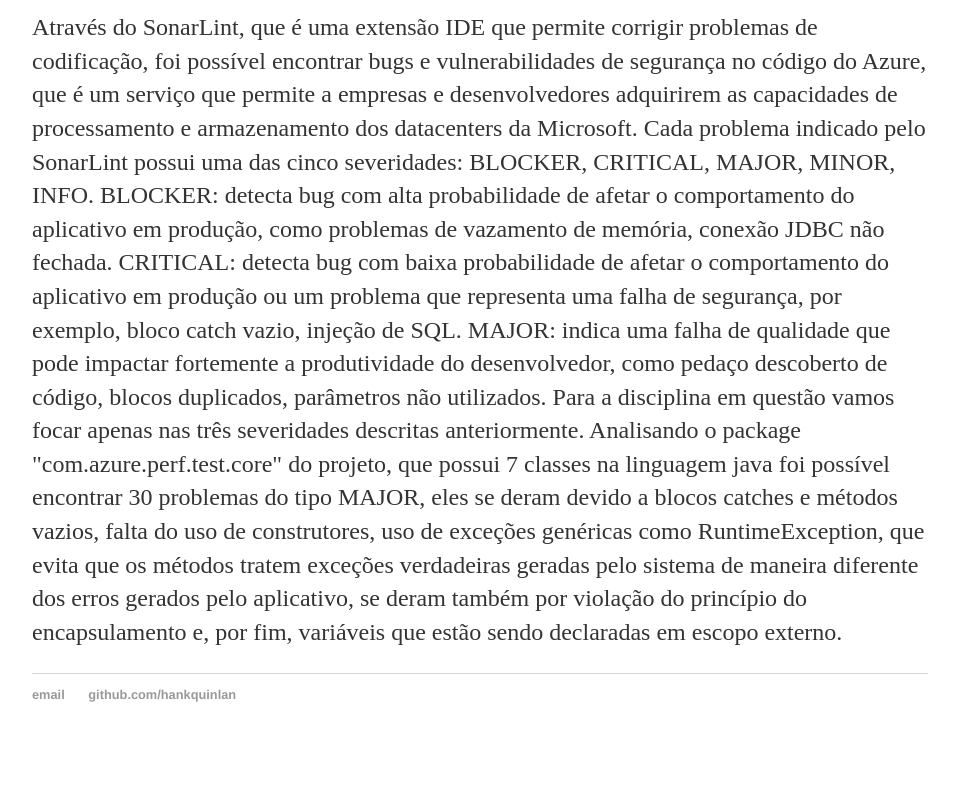
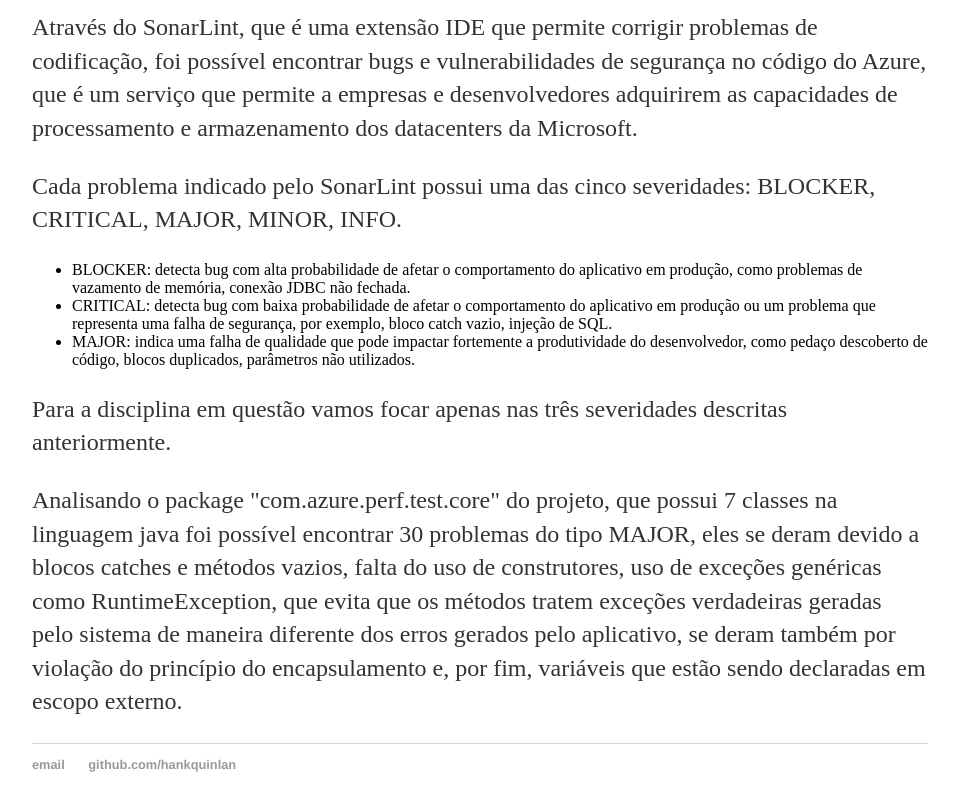
Before and after one commit to marianaalucena/ArqSoftware, a plain HTML site: page index.html in a window 1280 px wide. Shown: the part 136-946 px from the top of the page, without its empty margins (160-1119 px from the left). Before the commit the page ends 898 px from the top, so only its background shows below. Drawn offline with Linux system fonts and the light colour scheme.

Commit message:
Update index.html

```diff
--- a/index.html
+++ b/index.html
@@ -9,16 +9,18 @@
 		<div class="container">
     		<div class="blurb">
         		<h1>Usando o SonarLint no Azure</h1>
-				<p>Através do SonarLint, que é uma extensão IDE que permite corrigir problemas de codificação, foi possível encontrar bugs e vulnerabilidades de segurança no código do Azure, que é um serviço que permite a empresas e desenvolvedores adquirirem as capacidades de processamento e armazenamento dos datacenters da Microsoft.
+				<p>Através do SonarLint, que é uma extensão IDE que permite corrigir problemas de codificação, foi possível encontrar bugs e vulnerabilidades de segurança no código do Azure, que é um serviço que permite a empresas e desenvolvedores adquirirem as capacidades de processamento e armazenamento dos datacenters da Microsoft.</p>
 
-Cada problema indicado pelo SonarLint possui uma das cinco severidades: BLOCKER, CRITICAL, MAJOR, MINOR, INFO.
+				<p>Cada problema indicado pelo SonarLint possui uma das cinco severidades: BLOCKER, CRITICAL, MAJOR, MINOR, INFO.</p>
+				<ul>
+					<li> BLOCKER: detecta bug com alta probabilidade de afetar o comportamento do aplicativo em produção, como problemas de vazamento de memória, conexão JDBC não fechada.
+					<li> CRITICAL: detecta bug com baixa probabilidade de afetar o comportamento do aplicativo em produção ou um problema que representa uma falha de segurança, por exemplo, bloco catch vazio, injeção de SQL.
+					<li> MAJOR: indica uma falha de qualidade que pode impactar fortemente a produtividade do desenvolvedor, como pedaço descoberto de código, blocos duplicados, parâmetros não utilizados.
+				</ul>
 
-BLOCKER: detecta bug com alta probabilidade de afetar o comportamento do aplicativo em produção, como problemas de vazamento de memória, conexão JDBC não fechada.
-CRITICAL: detecta bug com baixa probabilidade de afetar o comportamento do aplicativo em produção ou um problema que representa uma falha de segurança, por exemplo, bloco catch vazio, injeção de SQL.
-MAJOR: indica uma falha de qualidade que pode impactar fortemente a produtividade do desenvolvedor, como pedaço descoberto de código, blocos duplicados, parâmetros não utilizados.
-Para a disciplina em questão vamos focar apenas nas três severidades descritas anteriormente.
+				<p>Para a disciplina em questão vamos focar apenas nas três severidades descritas anteriormente.</p>
 
-Analisando o package "com.azure.perf.test.core" do projeto, que possui 7 classes na linguagem java foi possível encontrar 30 problemas do tipo MAJOR, eles se deram devido a blocos catches e métodos vazios, falta do uso de construtores, uso de exceções genéricas como RuntimeException, que evita que os métodos tratem exceções verdadeiras geradas pelo sistema de maneira diferente dos erros gerados pelo aplicativo, se deram também por violação do princípio do encapsulamento e, por fim, variáveis que estão sendo declaradas em escopo externo.</a></p>
+				<p>Analisando o package "com.azure.perf.test.core" do projeto, que possui 7 classes na linguagem java foi possível encontrar 30 problemas do tipo MAJOR, eles se deram devido a blocos catches e métodos vazios, falta do uso de construtores, uso de exceções genéricas como RuntimeException, que evita que os métodos tratem exceções verdadeiras geradas pelo sistema de maneira diferente dos erros gerados pelo aplicativo, se deram também por violação do princípio do encapsulamento e, por fim, variáveis que estão sendo declaradas em escopo externo.</a></p>
     		</div><!-- /.blurb -->
 		</div><!-- /.container -->
 		<footer>
```
